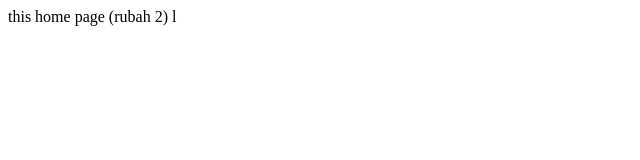
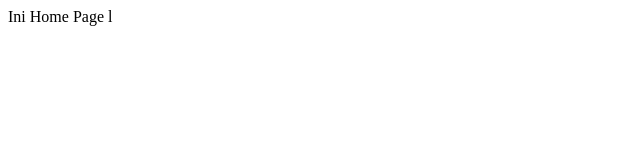
Before and after one commit to indrapurnamaa/testing, a plain HTML site: page home.html in a window 1280 px wide. Shown: the full height of the page, 0-640 px from the left. Drawn offline with Linux system fonts and the light colour scheme.

Commit message:
Ubah home lagi

```diff
--- a/home.html
+++ b/home.html
@@ -6,6 +6,6 @@
     <title>Document</title>
 </head>
 <body>
-    this home page (rubah 2)
+    Ini Home Page
 </body>
 </html>l
```
